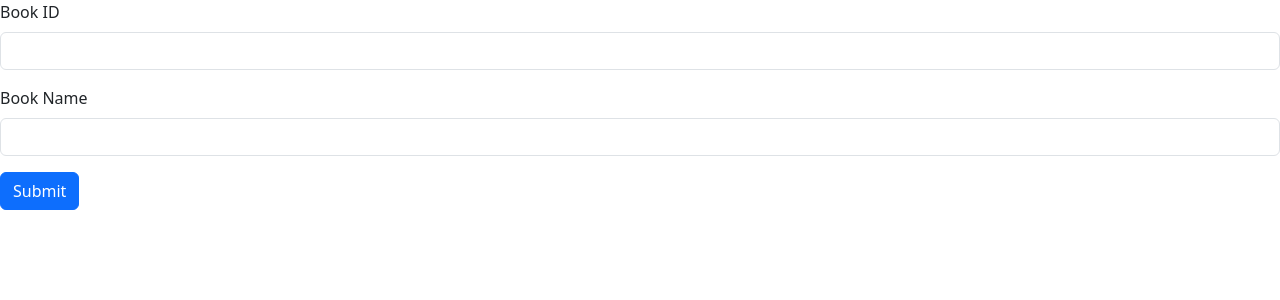
After one commit to LukeTwo/InventoryWebApp, a Django app: page /register_book/ in a window 1280 px wide. The commit adds this page. Shown: the top 300 px of the page. Run offline with Django 3.2, Linux system fonts and the light colour scheme.

Commit message:
added use of bootstrap and cleaned up urls

```diff
--- a/home/templates/home/home.html
+++ b/home/templates/home/home.html
@@ -1,4 +1,4 @@
 <ul>
-    <li><a href="/home/detail/">All books</a></li>
-    <li><a href="/home/book_entry/">Register Books</a></li>
+    <li><a href="/library/">All books</a></li>
+    <li><a href="/register_book/">Register Books</a></li>
 </ul>
--- /dev/null
+++ b/home/templates/home/register_book.html
@@ -0,0 +1,13 @@
+<form action="{% url 'register_book_process' %}" method="post">
+    <link href="https://cdn.jsdelivr.net/npm/bootstrap@5.3.3/dist/css/bootstrap.min.css" rel="stylesheet" integrity="sha384-QWTKZyjpPEjISv5WaRU9OFeRpok6YctnYmDr5pNlyT2bRjXh0JMhjY6hW+ALEwIH" crossorigin="anonymous">
+    {% csrf_token %}
+    <div class="mb-3">
+      <label for="book_id" class="form-label">Book ID</label>
+      <input type="input" class="form-control" id="book_id" name='book_id'>
+  </div>
+  <div class="mb-3">
+      <label for="book_name" class="form-label">Book Name</label>
+      <input type="input" class="form-control" id="book_name" name='book_name'>
+  </div>
+  <button type="submit" class="btn btn-primary">Submit</button>
+  </form>
--- a/home/urls.py
+++ b/home/urls.py
@@ -2,9 +2,6 @@ from django.urls import path
 from . import views
 
 urlpatterns = [
-    path('',views.index, name='index'),
-    path('detail/',views.detail, name='detail'),
-    path('detail/<int:book_id>/',views.specific, name='specific'),
-    path('book_entry/',views.book_entry, name='book_entry'),
-    path('book_entry_process/',views.book_entry_process, name='book_entry_process'),
+    path('',views.home, name='home'),
+    path('bootstrap_filter/',views.BootstrapFilter, name='bootstrap_filter'),
 ]
--- a/home/views.py
+++ b/home/views.py
@@ -1,23 +1,21 @@
 from django.http import HttpResponse
 from django.template import loader
 from .models import Book
-# this shows hello world
-def index(request):
+from django.shortcuts import render
+
+# load home page
+def home(request):
     template = loader.get_template('home/home.html')
     return HttpResponse(template.render(None, request))
 
-# this loads a template, finds all books in table Book and returns a list of books sorted in html
-def detail(request):
-    template = loader.get_template('home/index.html')
+# load list of all books
+def library(request):
+    template = loader.get_template('home/library.html')
     books = Book.objects.all()
     context = {
         'books': books,
     }
     return HttpResponse(template.render(context, request))
-
-# this simple returns a list of all books in table Book with no spaces in 1 line
-'''def detail(request):
-    return HttpResponse(Book.objects.all())'''
 
 # this takes the book_id in the url and displays a message to say which id you are viewing
 def specific(request, book_id):
@@ -28,12 +26,12 @@ def search(request):
     response = "You're looking at the book %s."
     return HttpResponse(response % book_id)
 
-def book_entry(request):
-    template = loader.get_template('home/bookentry.html')
+def register_book(request):
+    template = loader.get_template('home/register_book.html')
     context = {}
     return HttpResponse(template.render(context, request))
 
-def book_entry_process(request):
+def register_book_process(request):
     if request.method == 'POST':
         book_name = request.POST.get('book_name')
         book_id = request.POST.get('book_id')
@@ -45,3 +43,9 @@ def book_entry_process(request):
         return HttpResponse("Data successfully inserted!")
     else:
         return HttpResponse("Invalid request method.")
+
+def BootstrapFilter(request):
+    '''template = loader.get_template('home/bookentry.html')
+    context = {}
+    return HttpResponse(template.render(context, request))'''
+    return render(request, "home/bootstrap_filter.html", {})
--- a/webapp/urls.py
+++ b/webapp/urls.py
@@ -1,8 +1,14 @@
 
 from django.contrib import admin
 from django.urls import path, include
+from home import views
 
 urlpatterns = [
+    path('', include('home.urls')),
     path('home/', include('home.urls')),
     path('admin/', admin.site.urls),
+    path('library/', views.library),
+    path('library/<int:book_id>/',views.specific, name='specific'),
+    path('register_book/',views.register_book, name='register_book'),
+    path('register_book_process/',views.register_book_process, name='register_book_process'),
 ]
```
Also changed, not shown: home/templates/home/bookentry.html (deleted, +0 -9 lines), home/templates/home/index.html (deleted, +0 -11 lines), home/templates/home/library.html (added, +12 -0 lines), home/templates/home/register_book_original.html (added, +14 -0 lines), webapp/settings.py (+0 -12 lines).
